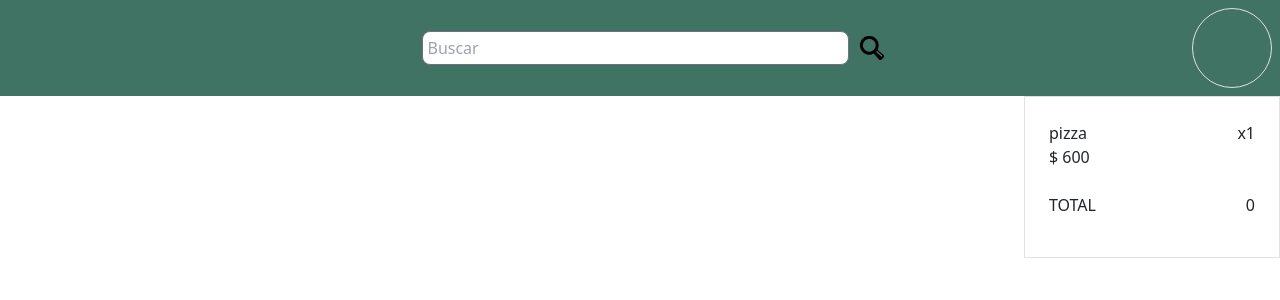
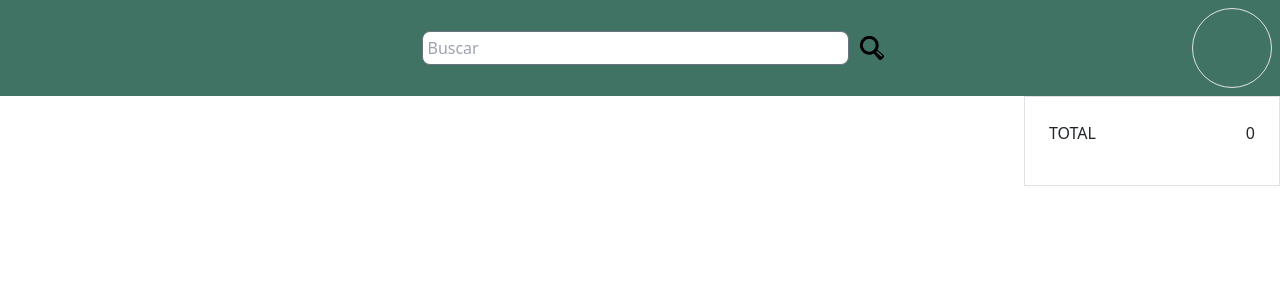
Before and after one commit to NahuelMendez/elem-ing-software, a React (Create React App) app in the folder frontend/: page /home in a window 1280 px wide. Shown: the top 300 px of the page. Built offline with nearby package versions, Linux system fonts and the light colour scheme.

Commit message:
unccoment use selector

```diff
--- a/frontend/src/components/Notebook/index.js
+++ b/frontend/src/components/Notebook/index.js
@@ -2,10 +2,8 @@ import { useSelector } from "react-redux"
 import { productsState, totalState } from "../../slices/notebookSlice"
 
 const Notebook = () => {
-	//const products = useSelector(productsState)
+  const products = useSelector(productsState)
   const total = useSelector(totalState)
-
-	const products = [{ name: "pizza", price: 600, cant: 1 }]
 
   return (
     <div className="border-gray-500 border w-1/5 p-4 flex flex-col">
```
Lines whose indentation alone changed are shown as unchanged.
